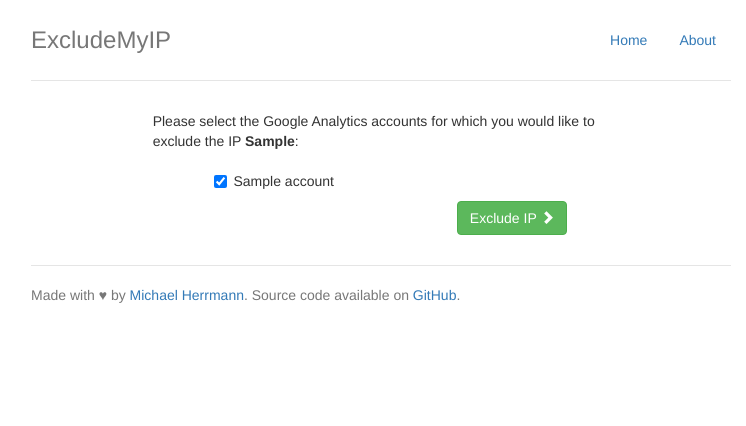
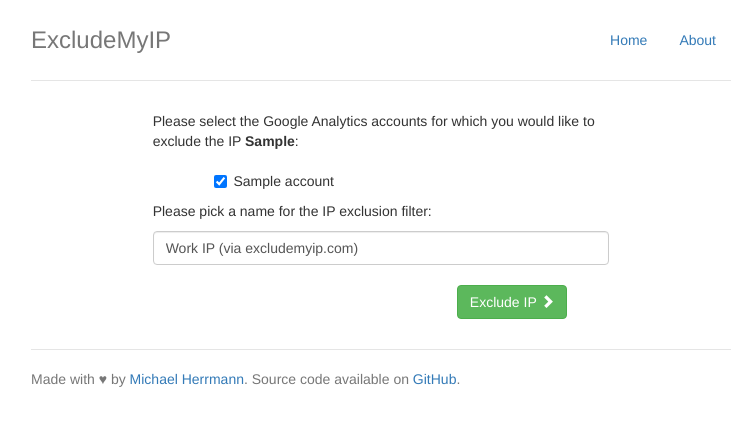
Before and after one commit to QPC-database/ExcludeMyIP, a Django app: template public/templates/public/select_accounts.html in a window 1280 px wide. Shown: the top 426 px of the page, without its empty margins (259-1005 px from the left). Run offline with Django 3.2, Linux system fonts and the light colour scheme; the template is opened without the code that fills it: most values are stand-ins (such as "Sample title", 1, 10 or a date in 2020); some libraries are stand-ins or nearby versions.

Commit message:
Users can now pick their own name for the filter.

```diff
--- a/public/templates/public/select_accounts.html
+++ b/public/templates/public/select_accounts.html
@@ -2,12 +2,12 @@
 
 {% block content %}
 	<div class="row">
-		<div class="col col-lg-8 col-lg-offset-2 hidden">
+		<div class="col-lg-8 col-lg-offset-2 hidden">
 			<div class="alert alert-danger" id="error-alert">
 				Unfortunately an error occurred. Please try again.
 			</div>
 		</div>
-		<div class="col col-lg-8 col-lg-offset-2">
+		<div class="col-lg-8 col-lg-offset-2">
 			<p>
 				Please select the Google Analytics accounts for which you would like to
 				exclude the IP <strong>{{ ip }}</strong>:
@@ -15,7 +15,8 @@
 		</div>
 		<form id="form" action="{% url 'public:install_complete' %}">
 			{% csrf_token %}
-			<div class="col col-lg-7 col-lg-offset-3">
+			<div class="form-group">
+				<div class="col-lg-7 col-lg-offset-3">
 					{% for account in accounts %}
 						<div class="checkbox">
 							<label>
@@ -26,12 +27,29 @@
 						</div>
 					{% endfor %}
 				</div>
-			<div class="col col-lg-1 col-lg-offset-7">
-				<button id="submit" type="button" class="btn btn-success">
+			</div>
+			<div class="form-group">
+				<div class="col-lg-8 col-lg-offset-2">
+					<p>
+						Please pick a name for the IP exclusion filter:
+					</p>
+					<label for="filter-name" class="sr-only">Filter name</label>
+					<input type="text" class="form-control" id="filter-name"
+								 name="filter-name" value="Work IP (via excludemyip.com)">
+					<span class="help-block hidden" id="name-help">
+						Name can't be empty.
+					</span>
+				</div>
+			</div>
+			<div class="form-group">
+				<div class="col-lg-1 col-lg-offset-7">
+					<button id="submit" type="button"
+									class="btn btn-success more-margin-top">
 						Exclude IP
 						<span class="glyphicon glyphicon-chevron-right" aria-hidden="true">
 						</span>
 					</button>
+				</div>
 			</div>
 		</form>
 	</div>
@@ -54,8 +72,22 @@
 				}, 400);
 				button.blur();
 				$.post(form.attr('action'), form.serialize(),
-					function success(url) {
-						window.location.href = url;
+					function success(data) {
+						if (data.success)
+							window.location.href = data.url;
+						else {
+							form.find('#filter-name').closest('.form-group')
+									.addClass('has-error');
+							form.find('#name-help').removeClass('hidden');
+							button.removeClass('disabled');
+							clearInterval(progressAnimInterval);
+							button.html(
+									'Exclude IP' +
+									'<span class="glyphicon glyphicon-chevron-right" ' +
+										'aria-hidden="true">' +
+									'</span>'
+							);
+						}
 					}
 				).fail(function() {
 					errorAlertContainer.removeClass('hidden');
--- a/static/css/jumbotron-narrow.css
+++ b/static/css/jumbotron-narrow.css
@@ -69,6 +69,10 @@
 	border: none;
 }
 
+.more-margin-top {
+	margin-top: 20px;
+}
+
 /* Responsive: Portrait tablets and up */
 @media screen and (min-width: 768px) {
 	/* Remove the padding we set earlier */
```
Also changed, not shown: public/views.py (+14 -8 lines). Lines whose indentation alone changed are shown as unchanged.
